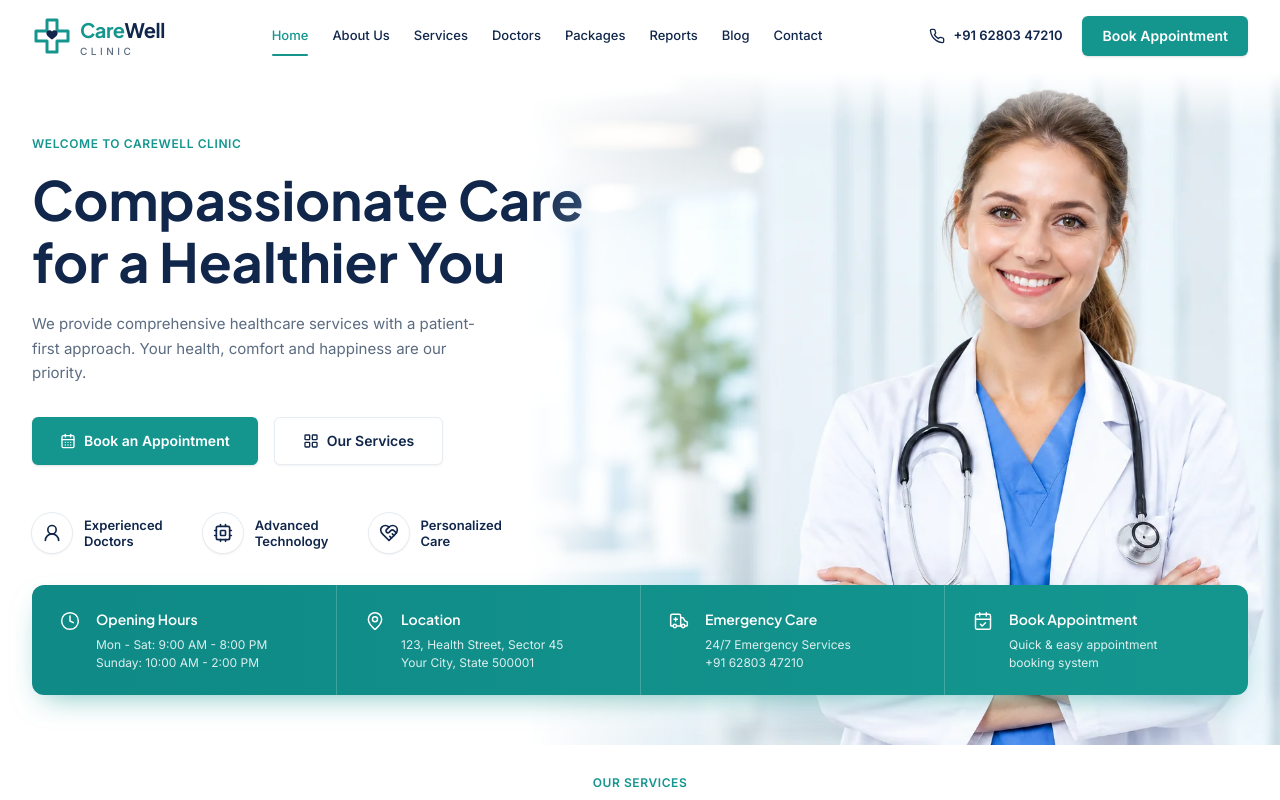
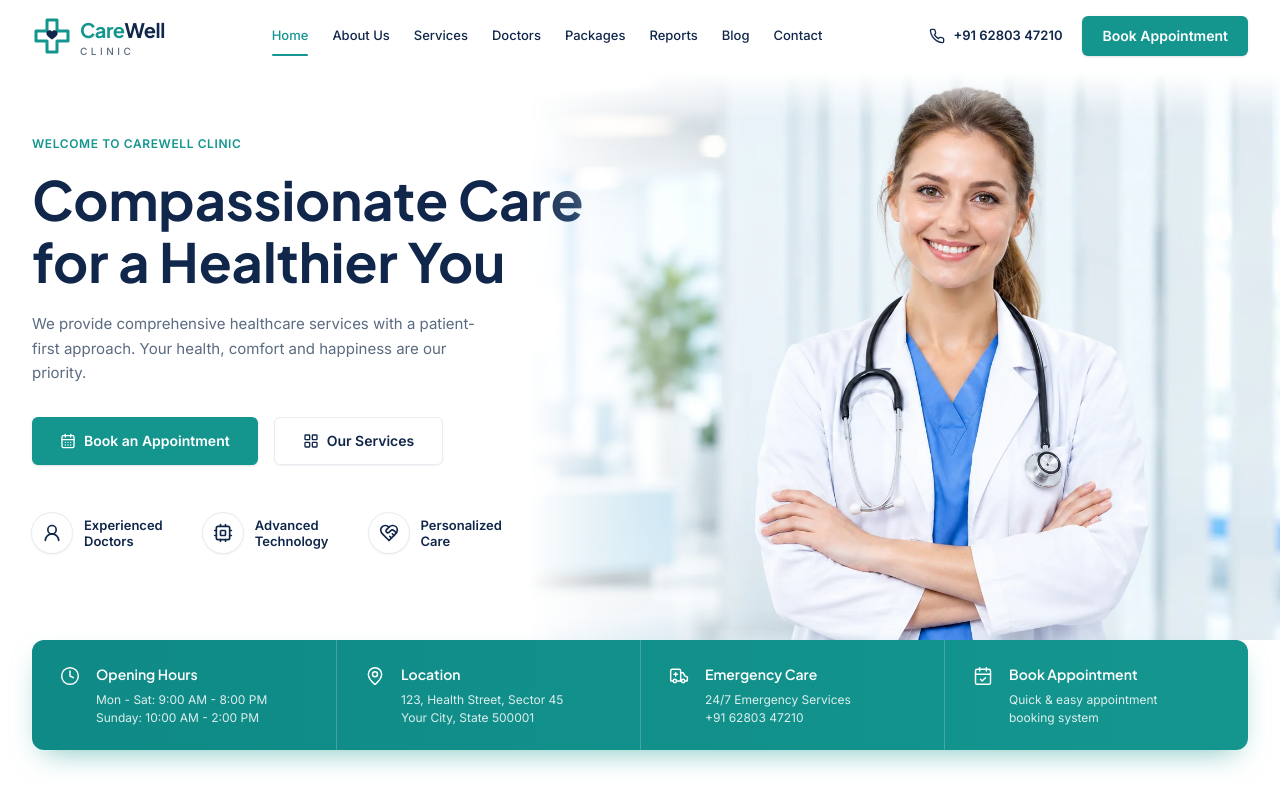
Before and after one commit to codespanda/carewell-clinic, a React (Vite) app: page / in a window 1280 px wide. Shown: the top 800 px of the page. Built offline with nearby package versions, Linux system fonts and the light colour scheme.

Commit message:
Revert "Hero: banner image extends below the info bar"
This reverts commit 3b602fca3c9785d11a039f4bfe58c0931e12447a.

```diff
--- a/src/components/sections/Hero.jsx
+++ b/src/components/sections/Hero.jsx
@@ -17,7 +17,7 @@ export default function Hero() {
     <section className="relative overflow-hidden bg-white">
 
       <div className="relative mx-auto grid max-w-7xl items-center gap-10 px-4 pt-12 sm:px-6 lg:grid-cols-2 lg:px-8 lg:pt-16">
-        <div className="pb-8 lg:min-h-[600px] lg:pb-48">
+        <div className="pb-8 lg:min-h-[600px] lg:pb-32">
           <p className="mb-4 text-xs font-semibold uppercase tracking-wider text-primary">Welcome to CareWell Clinic</p>
           <h1 className="text-4xl font-bold leading-[1.15] text-navy sm:text-5xl lg:text-[54px]">
             Compassionate Care
@@ -65,16 +65,16 @@ export default function Hero() {
         />
       </div>
 
-      {/* Desktop: the image runs to the bottom of the hero, behind the info bar
-          (which overlaps the hero by 10rem). It sits beside the text but always
-          reaches the right page edge (~1000px wide). */}
+      {/* Desktop: as in the design, the doctor stands right on top of the info bar
+          (which overlaps the hero by 6rem), so the image ends where the bar begins.
+          It sits beside the text but always reaches the right page edge (~850px wide). */}
       <img
         src={heroDoctor}
         srcSet={heroSrcSet}
-        sizes="1000px"
+        sizes="800px"
         fetchpriority="high"
         alt="Smiling female doctor with stethoscope and arms crossed"
-        className="absolute bottom-0 left-[max(calc(50%-7rem),calc(100%-980px))] hidden h-full max-h-[676px] w-auto max-w-none lg:block [mask-image:linear-gradient(to_right,transparent,black_26%),linear-gradient(to_bottom,transparent,black_8%)] [mask-composite:intersect]"
+        className="absolute bottom-24 left-[max(calc(50%-7rem),calc(100%-840px))] hidden h-[calc(100%-6rem)] max-h-[580px] w-auto max-w-none lg:block [mask-image:linear-gradient(to_right,transparent,black_26%),linear-gradient(to_bottom,transparent,black_8%)] [mask-composite:intersect]"
       />
     </section>
   )
--- a/src/pages/Home.jsx
+++ b/src/pages/Home.jsx
@@ -11,7 +11,7 @@ export default function Home() {
   return (
     <>
       <Hero />
-      <InfoBar className="-mt-6 lg:-mt-40" />
+      <InfoBar className="-mt-6 lg:-mt-24" />
       <ServicesGrid />
       <WhyChoose />
       <Doctors />
```
